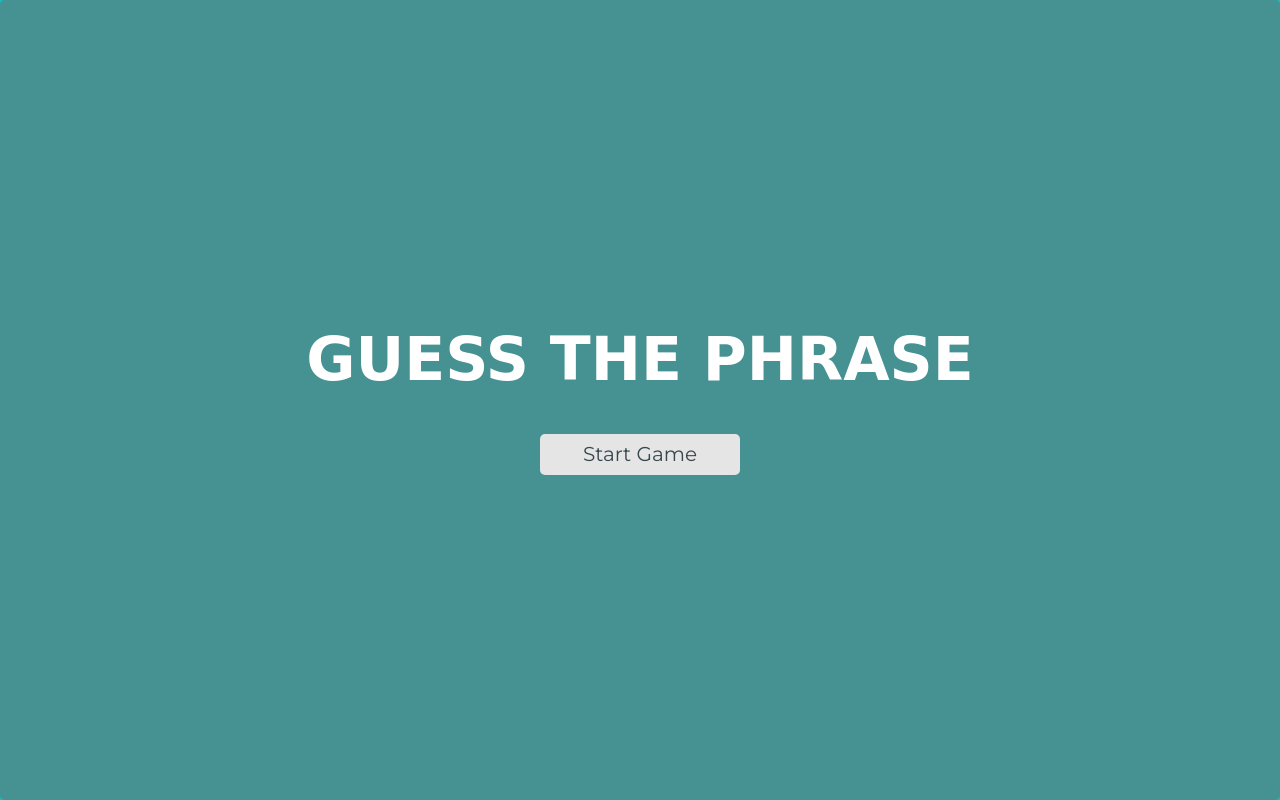
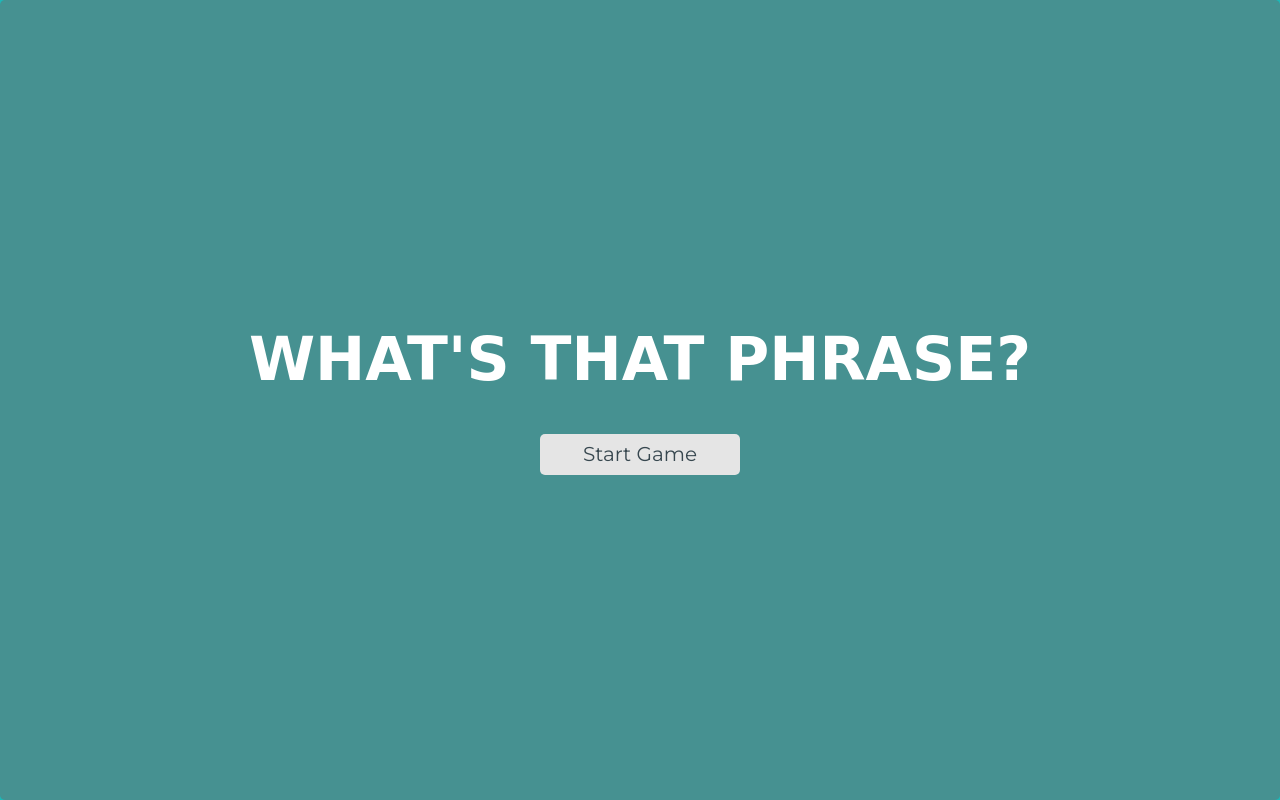
Before and after one commit to JelenaMF/Phrase-Hunter-a-word-guessing-game, a plain HTML site: page index.html in a window 1280 px wide. Drawn offline with Linux system fonts and the light colour scheme.

Commit message:
Update index.html

```diff
--- a/index.html
+++ b/index.html
@@ -2,7 +2,7 @@
 <html lang="en">
 	<head>
 		<meta charset="utf-8">
-		<title>Guess the Phrase</title>
+		<title>What's that Phrase?</title>
 		<meta name="viewport" content="width=device-width, initial-scale=1.0">
 		<link href="css/normalize.css" rel="stylesheet">
 		<link href="css/animate.css" rel="stylesheet">
@@ -13,7 +13,7 @@
 	<body>
 		<div class="main-container">
 			<div id="overlay" class="start">
-				<h2 class="title">Guess the Phrase</h2>
+				<h2 class="title">What's that Phrase?</h2>
 				<h1 id="game-over-message"></h1>
 				<button id="btn__reset">Start Game</button>
 			</div>
```
